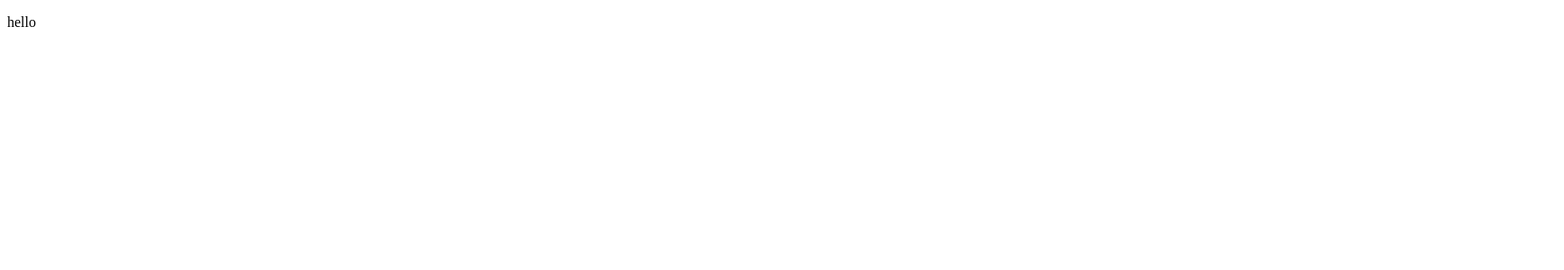
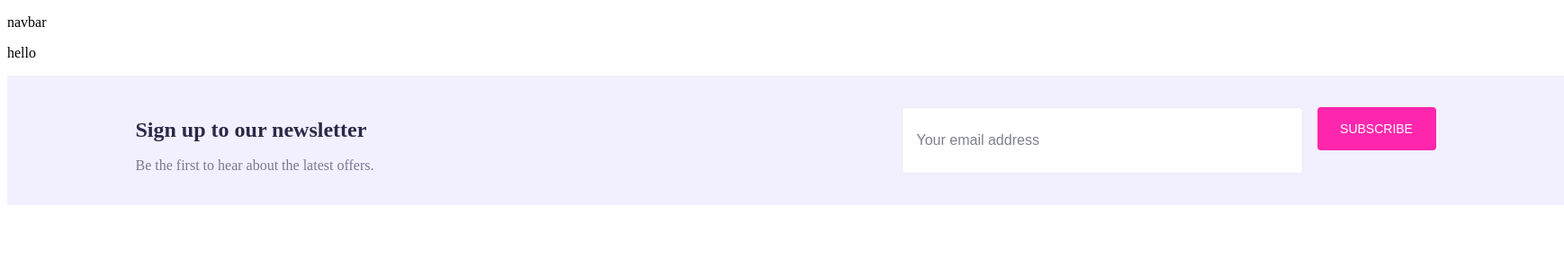
Before and after one commit to nurovic/LAB-Interview, a Nuxt app: page / in a window 1280 px wide. Shown: the top 300 px of the page at 90% size, 1738 px wide, since content can reach past the window. Built offline with nearby package versions, Linux system fonts and the light colour scheme.

Commit message:
Create Navbar and Fixed up

```diff
--- /dev/null
+++ b/components/Navbar.vue
@@ -0,0 +1,13 @@
+<template>
+  <p>navbar</p>
+</template>
+
+<script>
+export default {
+
+}
+</script>
+
+<style>
+
+</style>
--- /dev/null
+++ b/layouts/default.vue
@@ -0,0 +1,23 @@
+<script>
+import Navbar from "~/components/Navbar"
+import Footer from "~/components/Footer"
+
+export default{
+  components: {
+    Navbar,
+    Footer
+  }
+}
+</script>
+
+<template>
+  <div>
+    <Navbar/>
+    <Nuxt />
+    <Footer />
+  </div>
+</template>
+
+
+<style>
+</style>
```
